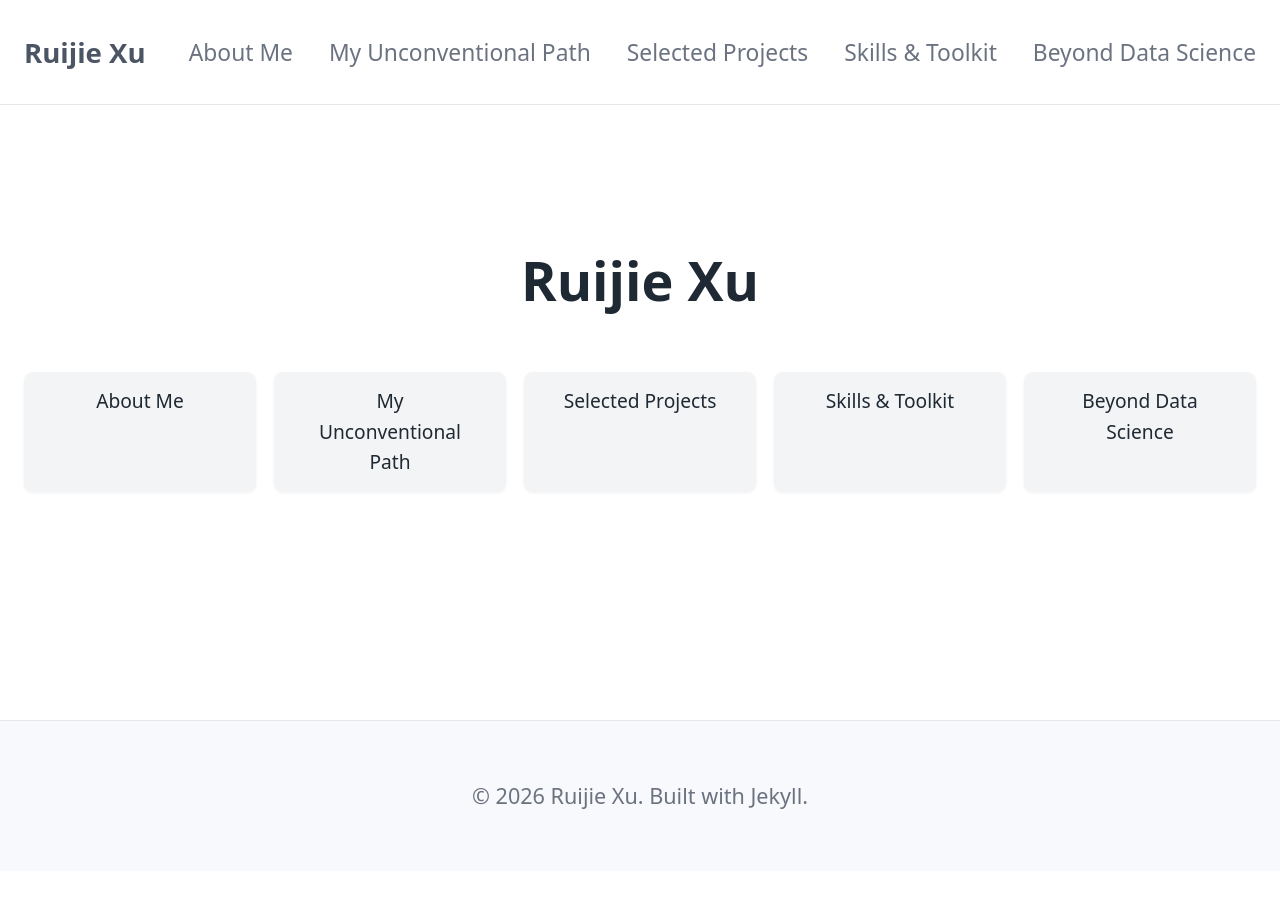
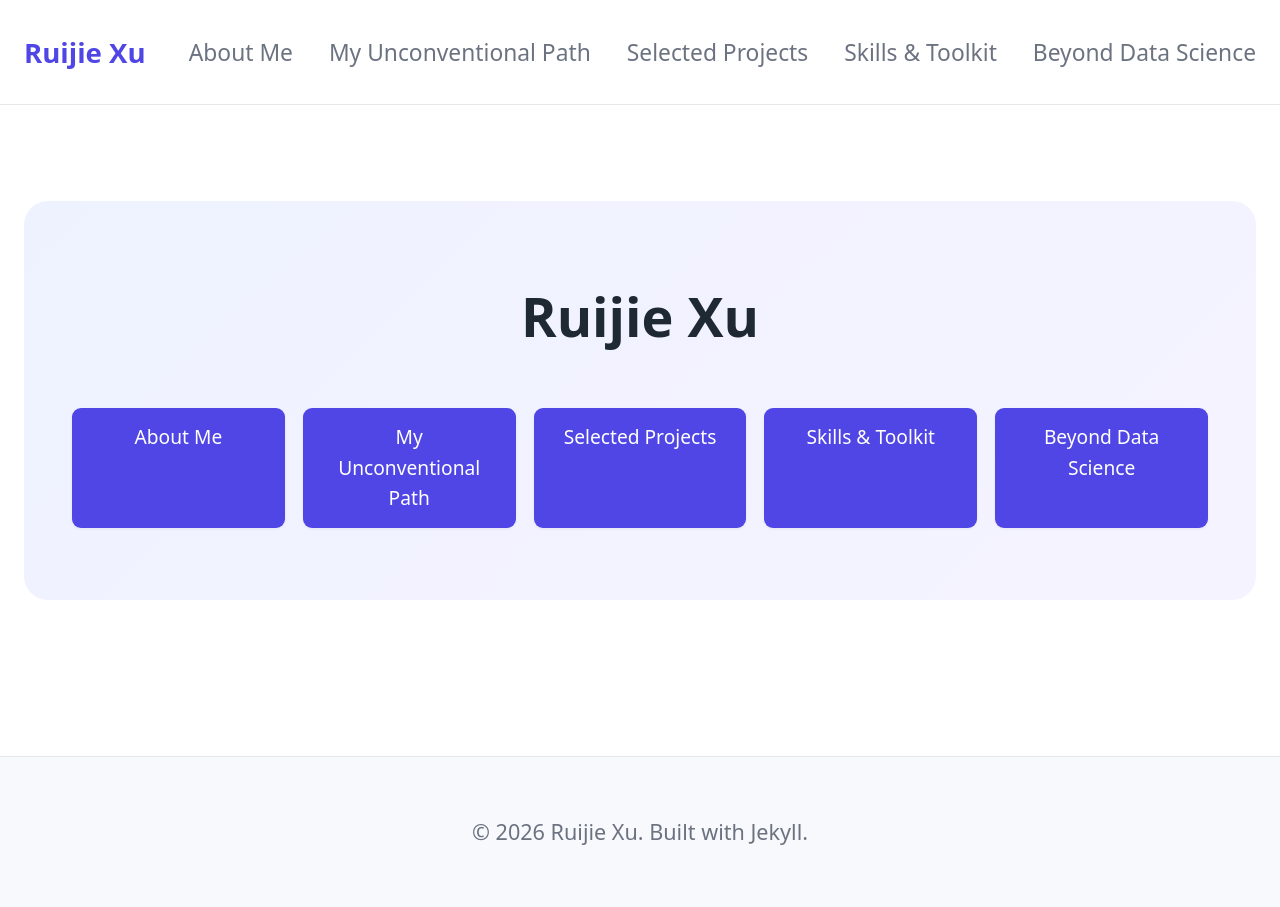
Before and after one commit to RX67-RX67/RX67-RX67.github.io, a Jekyll site: the page built from index.md, in a window 1280 px wide. Built offline with Jekyll 4.4.1, drawn with Linux system fonts in a browser that asks for light colours.

Commit message:
Revert visual design to indigo accent version

```diff
--- a/assets/css/style.css
+++ b/assets/css/style.css
@@ -2,10 +2,9 @@
 :root {
   --color-text: #1f2933;
   --color-muted: #6b7280;
-  --color-link: #4b5563;
-  --color-accent: #6b7280;
-  --color-accent-hover: #4b5563;
-  --color-link-soft: #e5e7eb;
+  --color-link: #4f46e5;
+  --color-link-hover: #4338ca;
+  --color-link-soft: #e0e7ff;
   --color-bg: #fff;
   --color-bg-soft: #f8f9fc;
   --color-border: #e5e7eb;
@@ -43,11 +42,11 @@ img { max-width: 100%; height: auto; }
 .site-footer { border-top: 1px solid var(--color-border); margin-top: 4rem; padding: 1.5rem var(--space); text-align: center; font-size: 0.9rem; color: var(--color-muted); background: var(--color-bg-soft); }
 
 /* Home page hero */
-.hero { text-align: center; padding: 3rem 0; }
+.hero { text-align: center; padding: 3rem 2rem; margin-top: 1.5rem; background: linear-gradient(135deg, #eef2ff 0%, #f5f3ff 100%); border-radius: 1rem; }
 .hero h1 { margin: 0 0 0.5rem; font-size: 2.25rem; }
 .hero .cta { margin-top: 2rem; display: flex; flex-wrap: wrap; justify-content: center; gap: 0.75rem; }
-.hero .cta a { display: inline-block; padding: 0.6rem 1.25rem; background: #f3f4f6; color: var(--color-text); text-decoration: none; border-radius: 0.375rem; font-size: 0.95rem; font-weight: 500; white-space: nowrap; box-shadow: var(--shadow-sm); transition: background 0.15s ease, box-shadow 0.15s ease, transform 0.15s ease; }
-.hero .cta a:hover { background: #e5e7eb; box-shadow: var(--shadow-md); transform: translateY(-1px); }
+.hero .cta a { display: inline-block; padding: 0.6rem 1.25rem; background: var(--color-link); color: #fff; text-decoration: none; border-radius: 0.375rem; font-size: 0.95rem; font-weight: 500; white-space: nowrap; box-shadow: var(--shadow-sm); transition: background 0.15s ease, box-shadow 0.15s ease, transform 0.15s ease; }
+.hero .cta a:hover { background: var(--color-link-hover); box-shadow: var(--shadow-md); transform: translateY(-1px); }
 
 @media (min-width: 700px) {
   .hero .cta { flex-wrap: nowrap; }
```
